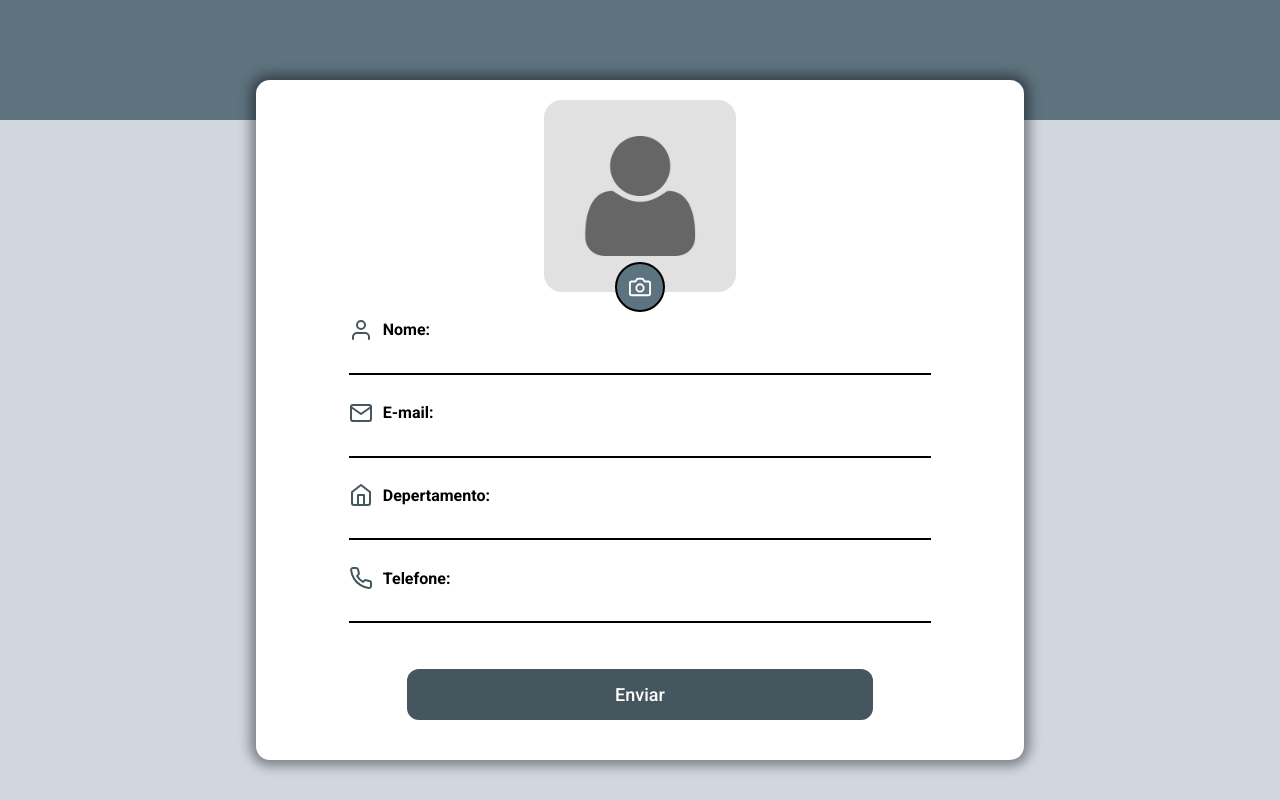
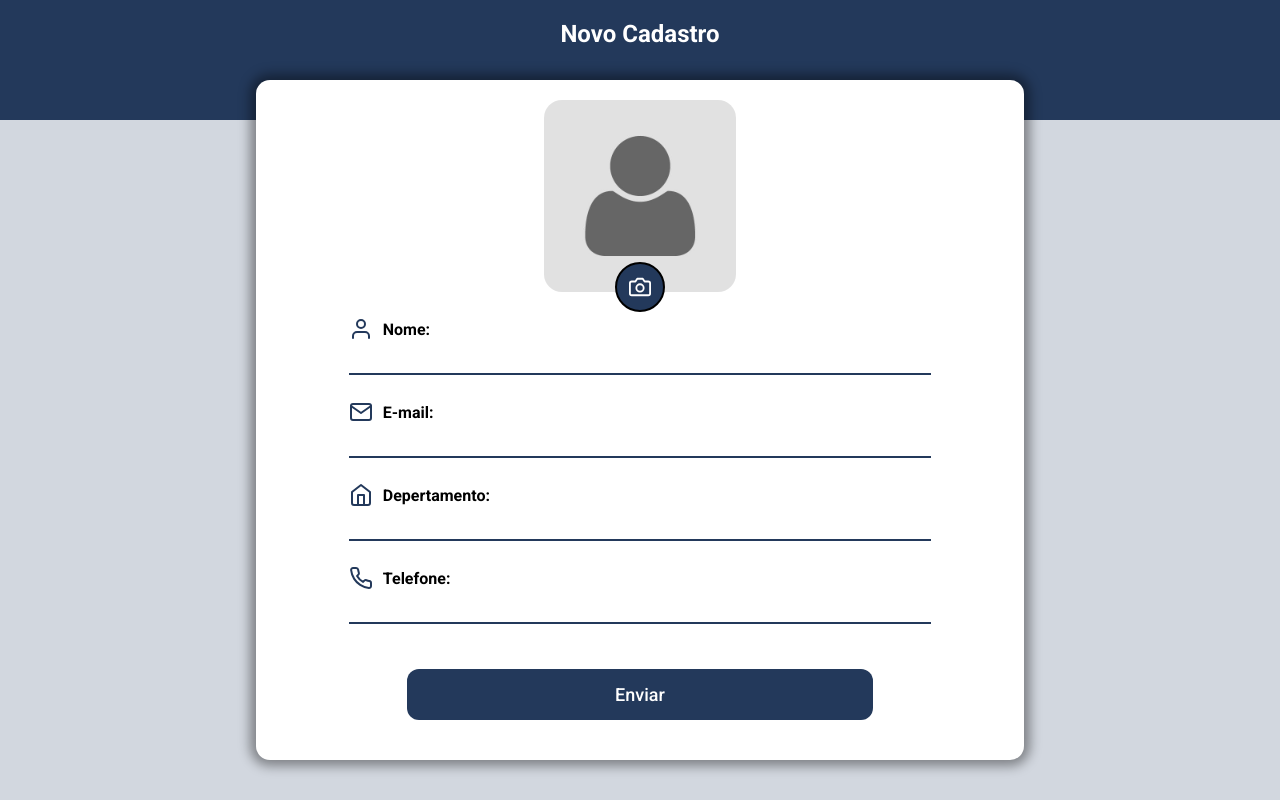
Before and after one commit to giovanniluro/enext-test, a React (Create React App) app: page / in a window 1280 px wide. Built offline with nearby package versions, Linux system fonts and the light colour scheme.

Commit message:
Some style added

```diff
--- a/src/components/Cropper/index.tsx
+++ b/src/components/Cropper/index.tsx
@@ -8,9 +8,10 @@ interface CropperProps {
   src: string;
   setSrc: (image: any) => void;
   setCropper: (cropper: boolean) => void;
+  setImg: (image: any) => void;
 }
 
-const Cropper: React.FC<CropperProps> = ({ src, setSrc, setCropper }) => {
+const Cropper: React.FC<CropperProps> = ({ src, setSrc, setCropper, setImg }) => {
 
   const [image, setImage] = useState<any>(null);
   const [crop, setCrop] = useState<any>({ width: 200, height: 200, aspect: 1 / 1,  });
@@ -39,15 +40,17 @@ const Cropper: React.FC<CropperProps> = ({ src, setSrc, setCropper }) => {
 
       const base64Image = canvas.toDataURL('image/jpeg');
       setSrc(base64Image);
+      setImg('');
     }
 
     setCropper(false);
-  }, [image, crop]);
+  }, [image, crop, setSrc, setImg, setCropper]);
 
   //Closing the cropper view
   const handleClose = useCallback(() => {
-    setCropper(false)
-  }, []);
+    setCropper(false);
+    setImg('');
+  }, [setCropper, setImg]);
 
   return (
     <Container>
--- a/src/components/Form/index.tsx
+++ b/src/components/Form/index.tsx
@@ -6,11 +6,15 @@ import { FiCamera, FiHome, FiUser, FiMail, FiPhone } from 'react-icons/fi';
 
 const Form: React.FC = () => {
 
-  const [userAvatar, setUserAvatar] = useState<string>(defaultUser);
   const [cropper, setCropper] = useState(false);
   const [image, setImage] = useState<string>('');
+  const [userAvatar, setUserAvatar] = useState<string>(defaultUser);
+  const [name, setName] = useState<string>('');
+  const [email, setEmail] = useState<string>('');
+  const [departament, setDepartament] = useState<string>('');
+  const [phone, setPhone] = useState<string>('');
 
-
+  //Handling image upload
   const handleAvatarChange = useCallback((e: ChangeEvent<HTMLInputElement>) => {
     if (e.target.files) {
       setImage(URL.createObjectURL(e.target.files[0]));
@@ -18,15 +22,20 @@ const Form: React.FC = () => {
     }
   }, []);
 
+  const handleFormSubmit = useCallback((e: React.FormEvent<HTMLFormElement>) => {
+    e.preventDefault();
+
+  }, []);
+
   return (
     <>
       <Container>
-        <FormContent>
+        <FormContent onSubmit={handleFormSubmit}>
 
           <ImageInput>
             <img src={userAvatar} alt='avatar' />
             <label>
-              <FiCamera size={22}/>
+              <FiCamera size={22} />
               <input type='file' accept='image/*' onChange={handleAvatarChange} />
             </label>
           </ImageInput>
@@ -36,7 +45,7 @@ const Form: React.FC = () => {
               <FiUser size={24} />
               <span>Nome:</span>
             </div>
-            <input type='text' />
+            <input type='text' value={name} onChange={e => setName(e.target.value)}/>
           </Input>
 
           <Input>
@@ -44,7 +53,7 @@ const Form: React.FC = () => {
               <FiMail size={24} />
               <span>E-mail:</span>
             </div>
-            <input type='text' />
+            <input type='email' value={email} onChange={e => setEmail(e.target.value)}/>
           </Input>
 
           <Input>
@@ -52,7 +61,7 @@ const Form: React.FC = () => {
               <FiHome size={24} />
               <span>Depertamento:</span>
             </div>
-            <input type='text' />
+            <input type='text' value={departament} onChange={e => setDepartament(e.target.value)}/>
           </Input>
 
           <Input>
@@ -60,13 +69,13 @@ const Form: React.FC = () => {
               <FiPhone size={24} />
               <span>Telefone:</span>
             </div>
-            <input type='text' />
+            <input type='tel' value={phone} onChange={e => setPhone(e.target.value)}/>
           </Input>
 
           <button type='submit'>Enviar</button>
         </FormContent>
       </Container>
-      {cropper && <Cropper src={image} setCropper={setCropper} setSrc={setUserAvatar} />}
+      {cropper && <Cropper src={image} setCropper={setCropper} setSrc={setUserAvatar} setImg={setImage} />}
     </>
   )
 
--- a/src/components/Form/style.ts
+++ b/src/components/Form/style.ts
@@ -17,7 +17,7 @@ export const FormContent = styled.form`
 
   button {
     width: 80%;
-    background: #45565E;
+    background: #23395B;
     margin: 20px 0;
     color: white;
     border-radius: 12px;
@@ -33,19 +33,21 @@ export const Input = styled.label`
 
     svg {
       margin-right: 10px;
-      color: #45565E;
+      color: #23395B;
     }
 
     span {
       font-weight: bold;
+      font-size: 16px;
     }
   }
 
   input {
     width: 100%;
     border: 0;
-    border-bottom: 2px solid black;
+    border-bottom: 2px solid #23395B;
     padding: 8px 4px;
+    font-size: 14px;
 
 
     &:focus {
@@ -78,7 +80,7 @@ export const ImageInput = styled.div`
     height: 50px;
     width: 50px;
     border-radius: 50%;
-    background: #5D737E;
+    background: #23395B;
     color: white;
 
     input {
--- a/src/pages/Main/index.tsx
+++ b/src/pages/Main/index.tsx
@@ -7,7 +7,7 @@ const Main: React.FC = () => {
   return (
     <>
       <Header>
-
+        <h2>Novo Cadastro</h2>
       </Header>
       <Container>
         <Content>
--- a/src/pages/Main/style.ts
+++ b/src/pages/Main/style.ts
@@ -11,7 +11,14 @@ export const Container = styled.div`
 export const Header = styled.div`
   width: 100%;
   height: 15%;
-  background: #5D737E;
+  background: #23395B;
+
+  h2 {
+    padding: 20px;
+    width: 100%;
+    color: white;
+    text-align: center;
+  }
 `
 export const Content = styled.div`
   min-width: 60%;
@@ -20,4 +27,19 @@ export const Content = styled.div`
   margin-top: -40px;
   background: white;
   border-radius: 14px;
+  animation: popup .6s;
+
+  @keyframes popup {
+    from {
+      opacity: 0;
+      transform: scale(0.8);
+    }
+    40% {
+      opacity: 1;
+      transform: scale(1.1);
+    } 100% {
+      opacity: 1;
+      transform: scale(1);
+    }
+  }
 `
```
